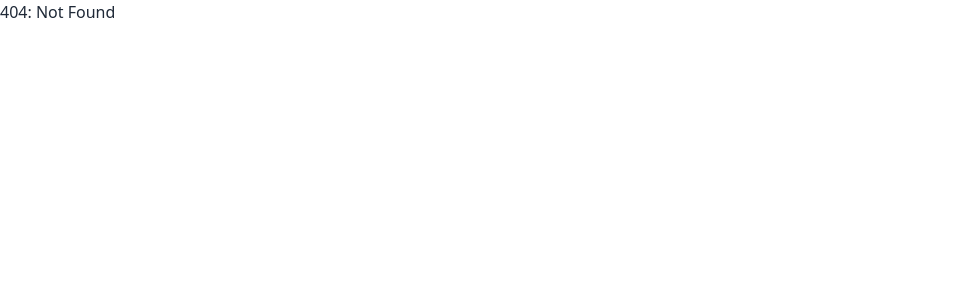
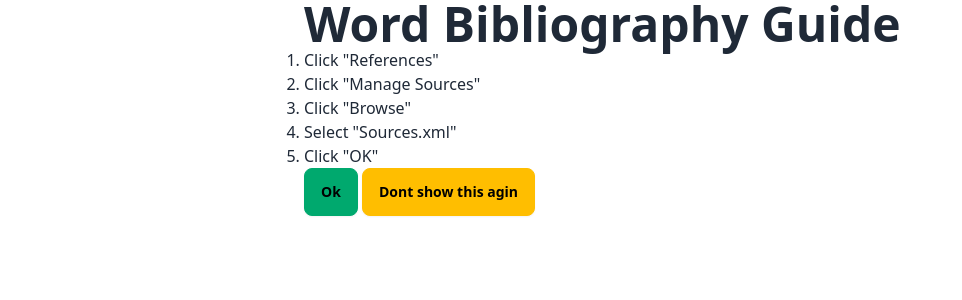
Before and after one commit to Asguho/SourceMate-App, a SvelteKit app: page /docs/word in a window 1280 px wide. Before the commit this address had no page. Shown: the top 300 px of the page, without its empty margins (0-962 px from the left). Built offline with nearby package versions, Linux system fonts and the light colour scheme.

Commit message:
added docs/word

```diff
--- /dev/null
+++ b/src/routes/docs/word/+page.svelte
@@ -0,0 +1,19 @@
+<script lang="ts">
+import { goto } from "$app/navigation";
+</script>
+
+<main class="max-w-2xl mx-auto">
+    <h1 class=" text-5xl  font-bold">Word Bibliography Guide</h1>
+    <ol class="list-decimal">
+        <li>Click "References"</li>
+        <li>Click "Manage Sources"</li>
+        <li>Click "Browse"</li>
+        <li>Select "Sources.xml"</li>
+        <li>Click "OK"</li>
+    </ol>
+    <a href="/" class="btn btn-success">Ok</a>
+    <button class="btn btn-warning" onclick={()=>{
+        localStorage.setItem("hideWordGuide", "true")
+        goto("/")
+    }}>Dont show this agin</button>
+</main>
--- a/src/routes/source/+page.svelte
+++ b/src/routes/source/+page.svelte
@@ -1,4 +1,5 @@
 <script lang="ts">
+import { goto } from "$app/navigation";
 import BackButton from "$lib/components/BackButton.svelte";
 import type { Source } from "$lib/scripts/sourceSchema";
 import { writeToWord } from "$lib/scripts/utils";
@@ -68,7 +69,9 @@
                 </div>
                 <input type="button" value="Add to Word" class="btn mt-16  btn-primary" onclick={()=>{
                     //@ts-ignore
-                    writeToWord(source,sourceUrl);}}>
+                    writeToWord(source,sourceUrl);
+                    goto(localStorage.getItem("hideWordGuide") ? "/" : "/docs/word")
+                }}>
             </div>
        {/if}
     </div>
```
